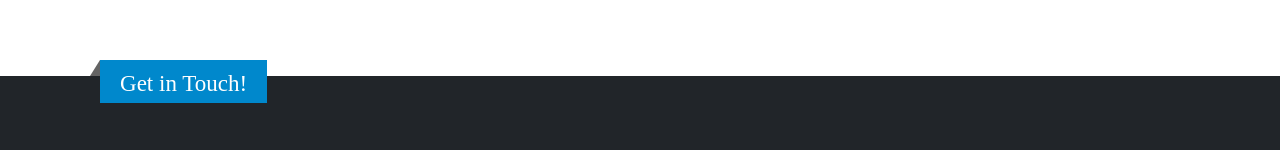
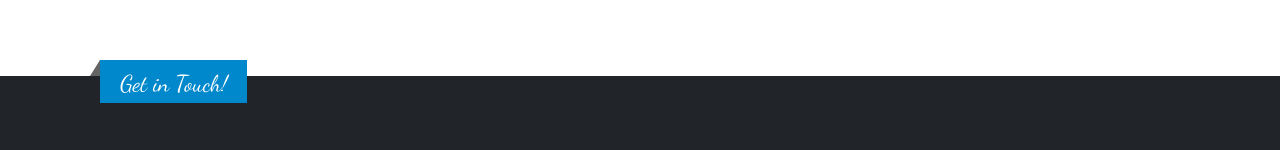
Before and after one commit to kokily/thewhy-client-newest, a Next.js app: page / in a window 1280 px wide. Shown: the part 3104-3254 px from the top of the page. Built offline with nearby package versions, Linux system fonts and the light colour scheme.

Commit message:
Font update

```diff
--- a/components/common/footer/FooterContent.tsx
+++ b/components/common/footer/FooterContent.tsx
@@ -38,7 +38,7 @@ const Ribbon = styled.div`
   span {
     color: #fff;
     font-size: 1.6em;
-    font-family: 'Shadows Into Light', cursive;
+    font-family: 'DancingScript-Regular';
   }
 `;
 
--- a/libs/styles/index.ts
+++ b/libs/styles/index.ts
@@ -36,6 +36,14 @@ const GlobalStyle = createGlobalStyle`
   @font-face {
     font-family: '윤고딕350';
     src: url('/fonts/윤고딕350.ttf');
+  }
+  @font-face {
+    font-family: 'Fuggles-Regular';
+    src: url('/fonts/Fuggles-Regular.ttf');
+  }
+  @font-face {
+    font-family: 'DancingScript-Regular';
+    src: url('/fonts/DancingScript-Regular.ttf');
   }
 
   @-webkit-keyframes mask5Up {
```
Also changed, not shown: public/fonts/DancingScript-Regular.ttf (added), public/fonts/Fuggles-Regular.ttf (added).
